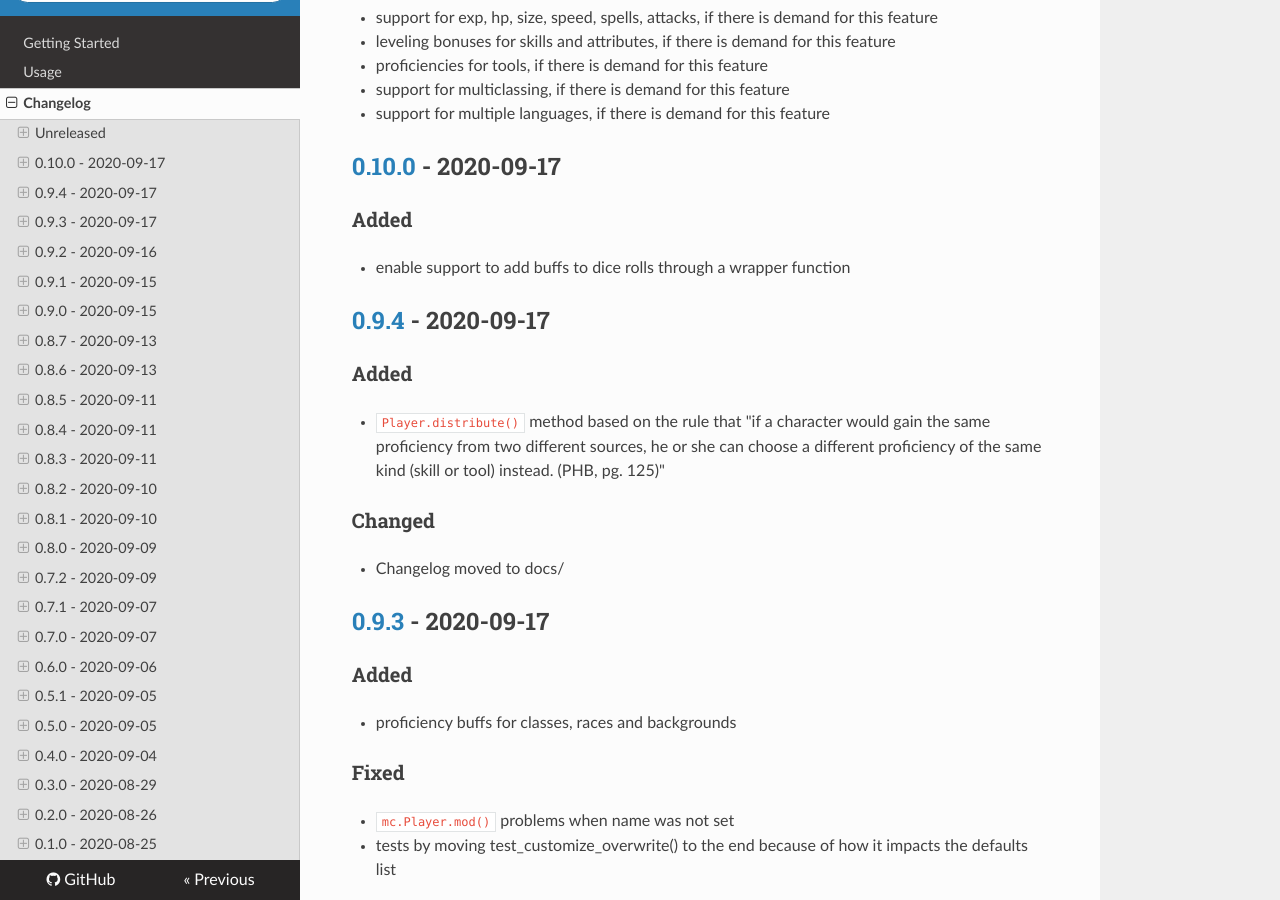
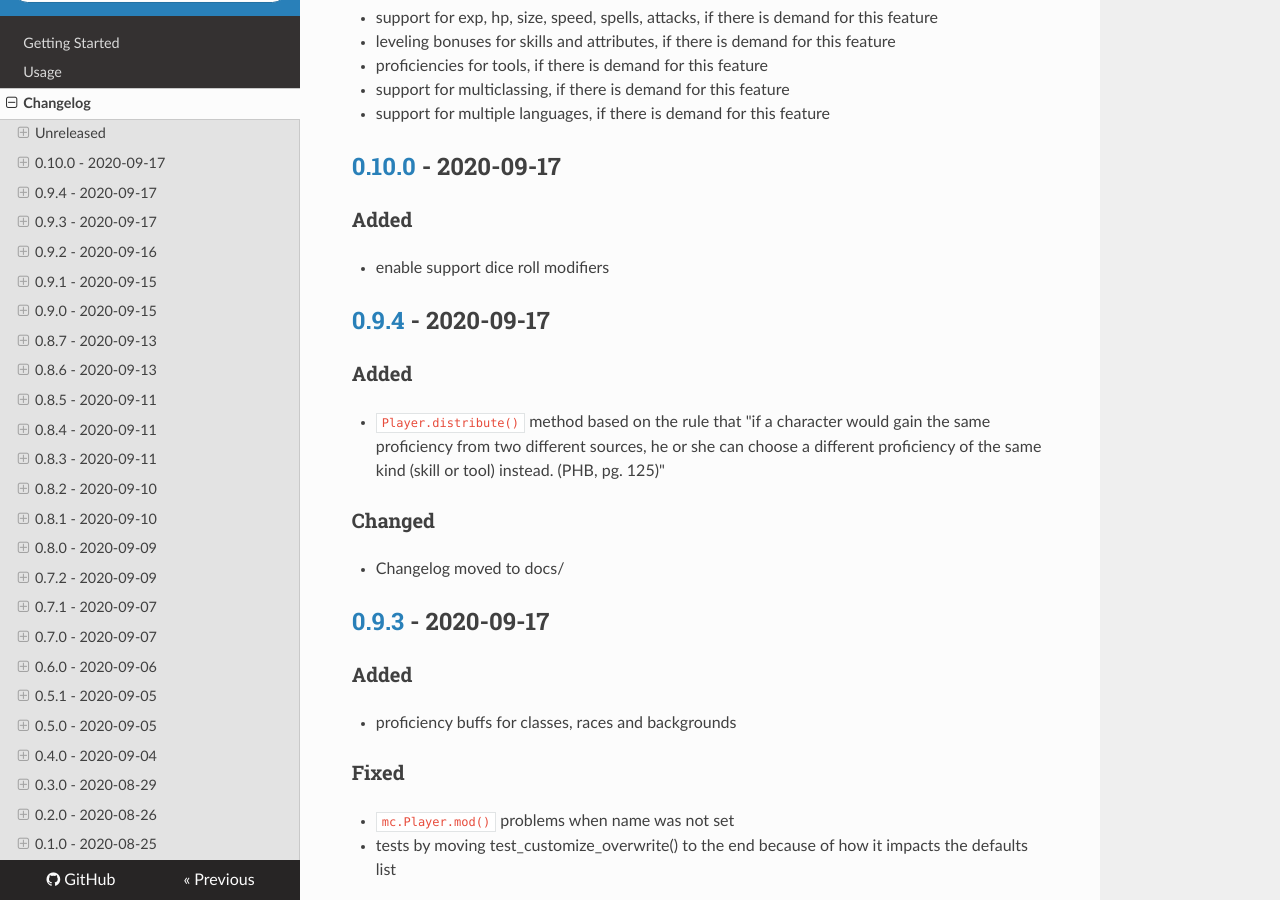
Before and after one commit to signebedi/mercutio, an MkDocs documentation site: the page built from docs/CHANGELOG.md, in a window 1280 px wide and 900 px high, scrolled down 620 px. Built offline with MkDocs 1.6.1, drawn with Linux system fonts in a browser that asks for light colours; nearby versions of some CDN libraries.

Commit message:
Routine: changelog

```diff
--- a/docs/CHANGELOG.md
+++ b/docs/CHANGELOG.md
@@ -25,7 +25,7 @@ Git commits will follow these conventions (with major convetions bolded):
 
 ## [0.10.0] - 2020-09-17
 ### Added
-- enable support to add buffs to dice rolls through a wrapper function
+- enable support dice roll modifiers
 
 ## [0.9.4] - 2020-09-17
 ### Added
```
